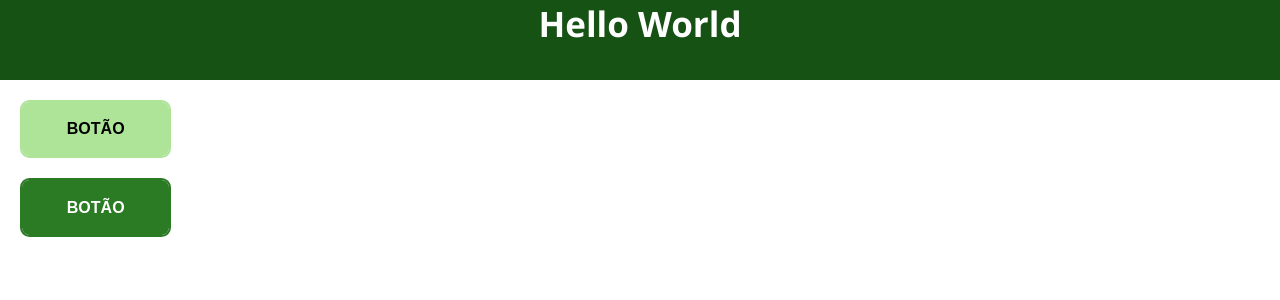
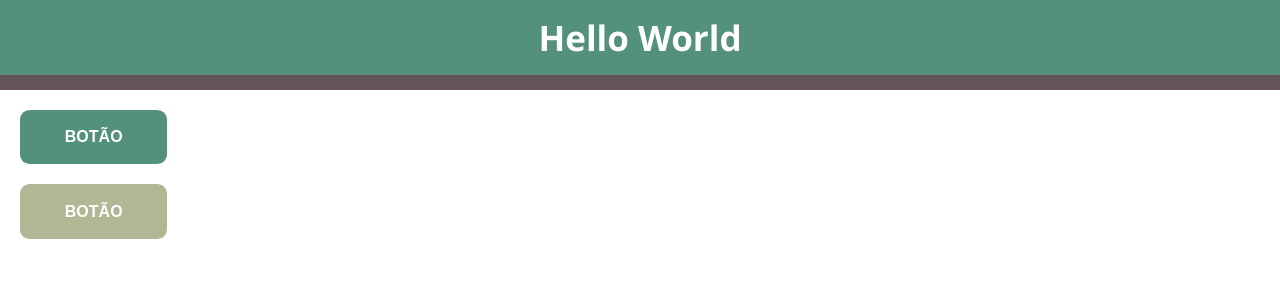
Before and after one commit to fga-eps-mds/2021-1-hospitalar, a React (Create React App) app in the folder frontend/: page / in a window 1280 px wide. Shown: the top 300 px of the page. Built offline with nearby package versions, Linux system fonts and the light colour scheme.

Commit message:
Modificações Teste

```diff
--- a/frontend/src/pages/Login/index.tsx
+++ b/frontend/src/pages/Login/index.tsx
@@ -8,6 +8,7 @@ export const Login: React.FC = () => {
             <div className="header">
                 <h1 className="titulo">Hello World</h1>
             </div>
+            <div className="listra"></div>
 
             <button className="btn tst">BOTÃO</button>
             <button className="btn tst1">BOTÃO</button>
--- a/frontend/src/pages/Login/styles.css
+++ b/frontend/src/pages/Login/styles.css
@@ -8,9 +8,17 @@ body{
 .header{
     display: flex;
     width: 100%;
-    height: 80px;
-    background-color: #175215;
+    height: 75px;
+    background-color: #53917e;
     justify-content: center;
+    align-items: center;
+}
+
+.listra{
+    display: flex;
+    width: 100%;
+    height: 15px;
+    background-color: #63535b;
 }
 
 .titulo{
@@ -24,9 +32,8 @@ body{
        -moz-appearance: none;
             appearance: none;
     background-color: transparent;
-    border: 2px solid #e74c3c;
+    border: none;
     border-radius: 0.6em;
-    color: #e74c3c;
     cursor: pointer;
     display: -webkit-box;
     display: -webkit-flex;
@@ -49,18 +56,15 @@ body{
 
 
 .tst {
-    border-color: #ade498;
-    color: black;
-    box-shadow: 0 0 40px 40px #ade498 inset, 0 0 0 0 #3498db;
-    -webkit-transition: all 150ms ease-in-out;
-    transition: all 150ms ease-in-out;
+    background-color: #53917e;
+    color: white;
+
 
 }
 
 .tst1 {
-    border-color: #2b7b24;
+    background-color: #b1b695;
     color: white;
-    box-shadow: 0 0 40px 40px #2b7b24 inset, 0 0 0 0 #3498db;
 
 }
 
```
Also changed, not shown: 1 other file (tests, documents, lock files or other folders).
